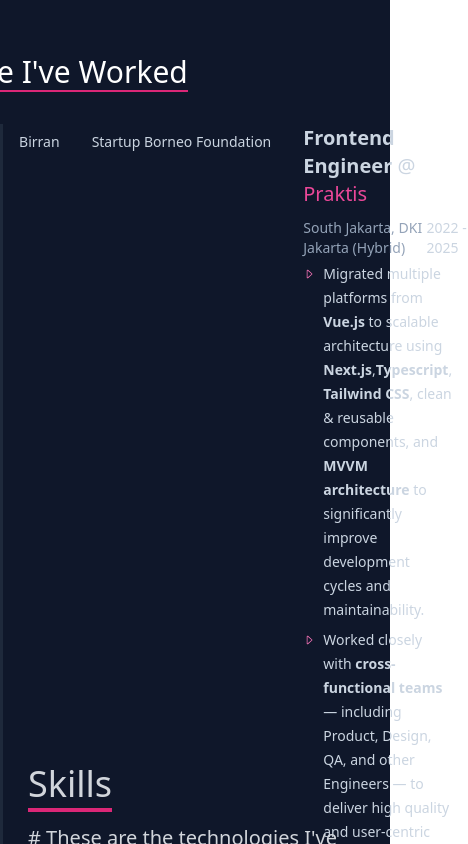
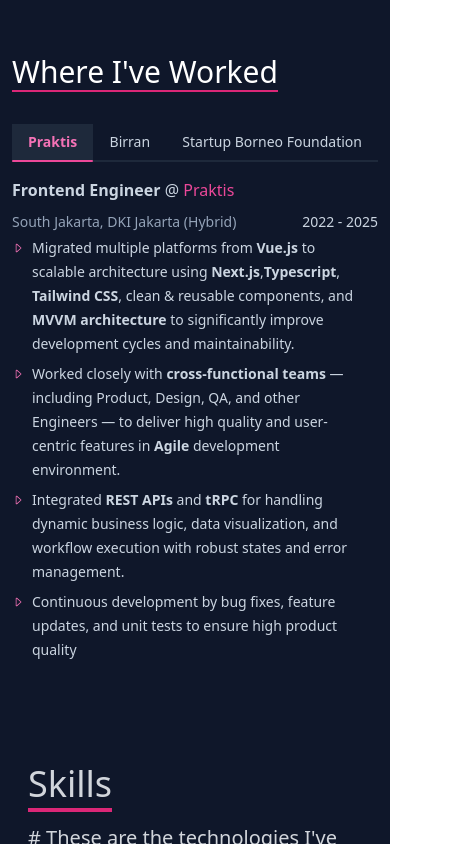
Before and after one commit to syahrilhanla/portfolio-website, a Next.js app: page / in a window 390 px wide. Shown: the part 1860-2704 px from the top of the page, 468 px wide, since content can reach past the window. Built offline with nearby package versions, Linux system fonts and the light colour scheme.

Commit message:
feat: update heading styles for consistency across experience components

```diff
--- a/components/BirranExperience.jsx
+++ b/components/BirranExperience.jsx
@@ -3,7 +3,7 @@
 const BirranExperience = () => {
 	return (
 		<div className="grid gap-1.5">
-			<h3 className="text-xl mb-1">
+			<h3 className="text-base md:text-xl mb-1">
 				<strong className="font-semibold">Manual QA Tester</strong> @{" "}
 				<a
 					className="text-pink-500 font-light"
--- a/components/Experience.jsx
+++ b/components/Experience.jsx
@@ -17,7 +17,7 @@
 					Where I've Worked
 				</h1>
 
-				<div className="w-full grid grid-cols-[4fr_6fr] gap-4 mt-6">
+				<div className="w-full grid md:grid-cols-[4fr_6fr] gap-4 mt-6">
 					<ExperienceTabs activeTab={activeTab} setActiveTab={setActiveTab} />
 
 					<div className="min-h-[300px] overflow-visible max-w-md text-sm md:text-base">
--- a/components/PraktisExperience.jsx
+++ b/components/PraktisExperience.jsx
@@ -3,7 +3,7 @@
 const PraktisExperience = () => {
 	return (
 		<div className="grid gap-1.5">
-			<h3 className="text-xl mb-1">
+			<h3 className="text-base md:text-xl mb-1">
 				<strong className="font-semibold">Frontend Engineer</strong> @{" "}
 				<a
 					className="text-pink-500 font-light"
--- a/components/StartupBorneoExperience.jsx
+++ b/components/StartupBorneoExperience.jsx
@@ -3,7 +3,7 @@
 const StartupBorneoExperience = () => {
 	return (
 		<div className="grid gap-1.5 min-h-full">
-			<h3 className="text-xl mb-1 lg:whitespace-nowrap">
+			<h3 className="text-base md:text-xl mb-1 lg:whitespace-nowrap">
 				<strong className="font-semibold">Frontend Developer</strong> (Intern) @{" "}
 				<a
 					className="text-pink-500 font-light"
```
